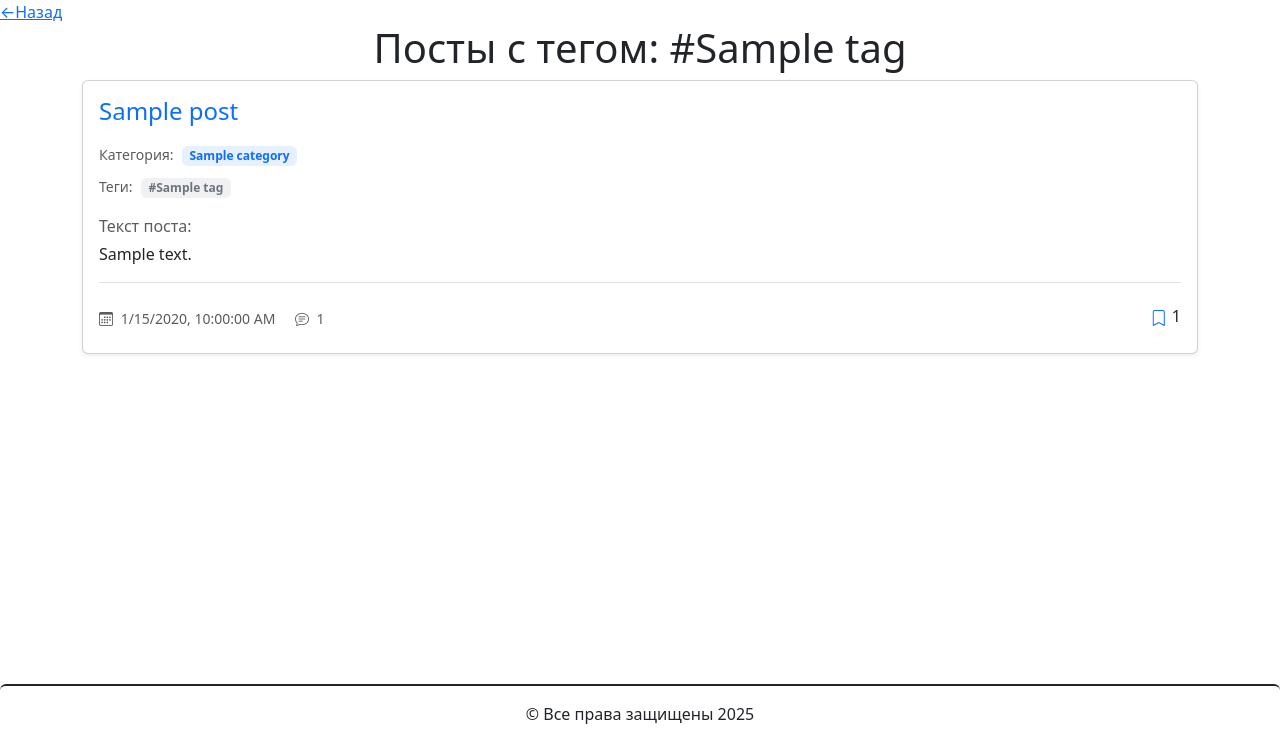
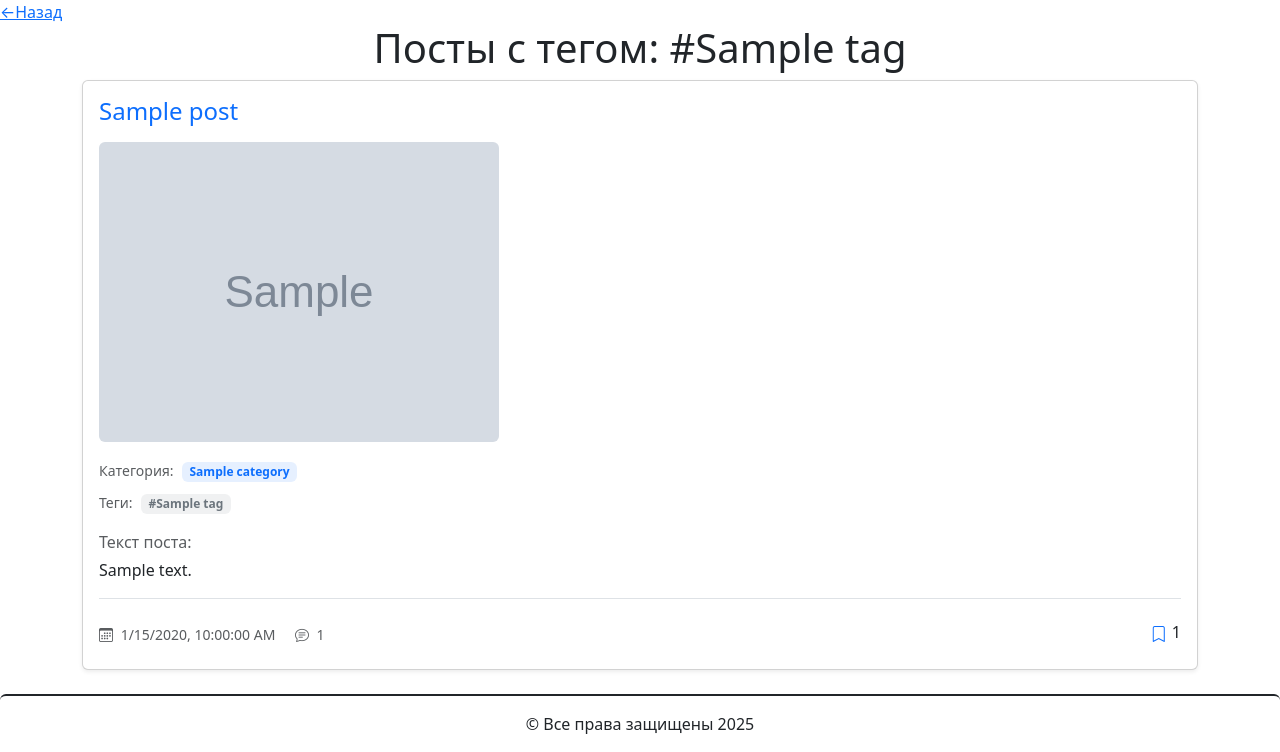
Before and after one commit to JacobTrue2-3/platform, a Django app: template blog/templates/blog/pages/tag_posts.html in a window 1280 px wide. Shown: the part 58-810 px from the top of the page. Before the commit the page ends 782 px from the top, so only its background shows below. Run offline with Django 5.2, Linux system fonts and the light colour scheme; the template is opened without the code that fills it: most values are stand-ins (such as "Sample title", 1, 10 or a date in 2020); grey boxes marked "Sample" are stand-in pictures; some libraries are stand-ins or nearby versions.

Commit message:
Добавил отображение картинки в post_container.html.

```diff
--- a/blog/templates/blog/includes/post_container.html
+++ b/blog/templates/blog/includes/post_container.html
@@ -22,6 +22,15 @@
             </span>
             {% endif %}
         </div>
+
+        <!-- Картинка поста -->
+        {% if post.image %}
+        <div class="mb-3">
+            <img src="{{ post.image.url }}"
+                alt="{{ post.title }}"
+                class="img-fluid rounded">
+        </div>
+        {% endif %}
 
         <!-- Категория -->
         <div class="mb-2">
```
